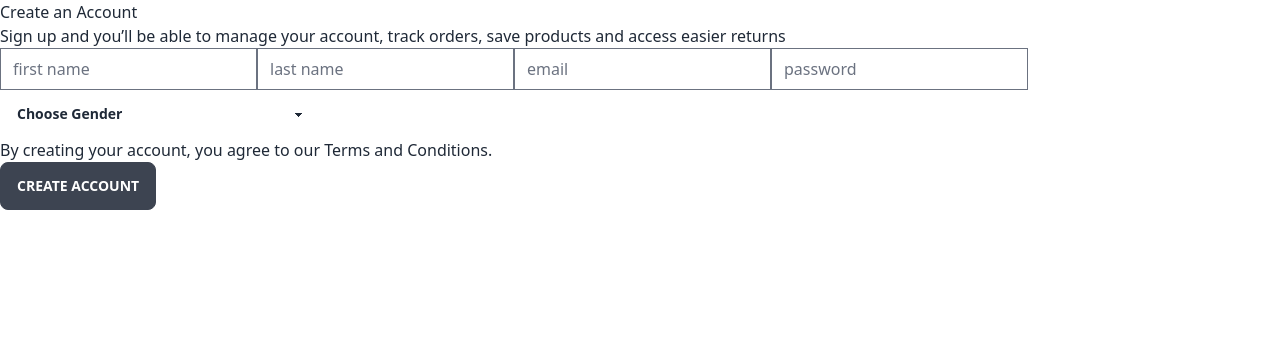
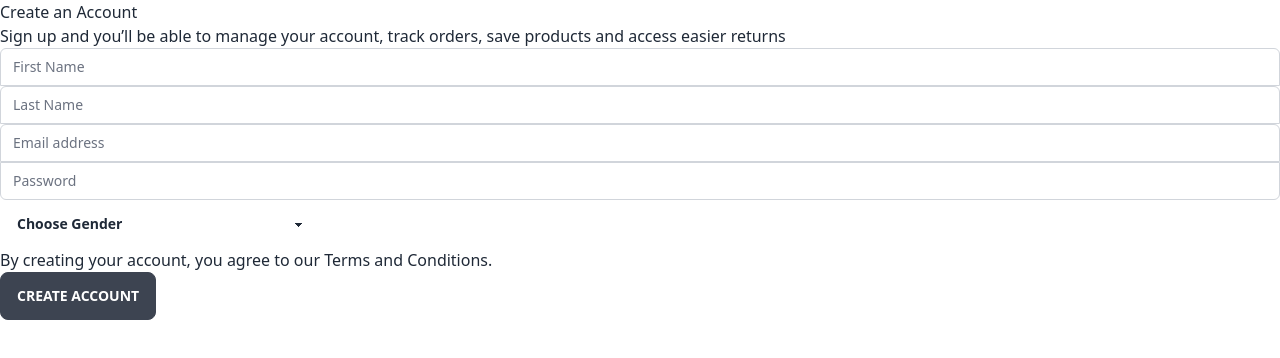
Before and after one commit to michaelmhtong/portfolio-eshop, a React (Create React App) app in the folder ecommerce-web/: page /register in a window 1280 px wide. Shown: the top 358 px of the page. Built offline with nearby package versions, Linux system fonts and the light colour scheme.

Commit message:
feat: user register

```diff
--- a/ecommerce-web/src/pages/Register.jsx
+++ b/ecommerce-web/src/pages/Register.jsx
@@ -1,14 +1,61 @@
 import React from "react";
+import { useState } from "react";
+import { register } from "../redux/apiCalls";
+import { useDispatch, useSelector } from "react-redux";
 
 const Register = () => {
+  const [email, setEmail] = useState("");
+  const [password, setPassword] = useState("");
+  const [firstName, setFirstName] = useState("");
+  const [lastName, setLastName] = useState("");
+  const dispatch = useDispatch();
+
+  const handleRegister = () => {
+    register(dispatch, { email, password, firstName, lastName });
+  };
+
   return (
     <div>
       <h1>Create an Account</h1>
       <h2>Sign up and you’ll be able to manage your account, track orders, save products and access easier returns</h2>
-      <input placeholder="first name" />
-      <input placeholder="last name" />
-      <input placeholder="email" />
-      <input placeholder="password" />
+      <input
+        id="first-name"
+        name="firstName"
+        type="string"
+        required
+        className="relative block w-full appearance-none rounded-none rounded-t-md border border-gray-300 px-3 py-2 text-gray-900 placeholder-gray-500 focus:z-10 focus:border-indigo-500 focus:outline-none focus:ring-indigo-500 sm:text-sm"
+        placeholder="First Name"
+        onChange={(e) => setFirstName(e.target.value)}
+      />
+      <input
+        id="last-name"
+        name="lastName"
+        type="string"
+        required
+        className="relative block w-full appearance-none rounded-none rounded-t-md border border-gray-300 px-3 py-2 text-gray-900 placeholder-gray-500 focus:z-10 focus:border-indigo-500 focus:outline-none focus:ring-indigo-500 sm:text-sm"
+        placeholder="Last Name"
+        onChange={(e) => setLastName(e.target.value)}
+      />
+      <input
+        id="email-address"
+        name="email"
+        type="email"
+        autoComplete="email"
+        required
+        className="relative block w-full appearance-none rounded-none rounded-t-md border border-gray-300 px-3 py-2 text-gray-900 placeholder-gray-500 focus:z-10 focus:border-indigo-500 focus:outline-none focus:ring-indigo-500 sm:text-sm"
+        placeholder="Email address"
+        onChange={(e) => setEmail(e.target.value)}
+      />
+      <input
+        id="password"
+        name="password"
+        type="password"
+        autoComplete="password"
+        required
+        className="relative block w-full appearance-none rounded-none rounded-b-md border border-gray-300 px-3 py-2 text-gray-900 placeholder-gray-500 focus:z-10 focus:border-indigo-500 focus:outline-none focus:ring-indigo-500 sm:text-sm"
+        placeholder="Password"
+        onChange={(e) => setPassword(e.target.value)}
+      />
       <select className="select w-full max-w-xs">
         <option disabled selected>
           Choose Gender
@@ -18,7 +65,9 @@ const Register = () => {
         <option>Prefer not to say</option>
       </select>
       <h3>By creating your account, you agree to our Terms and Conditions.</h3>
-      <button className="btn">CREATE ACCOUNT</button>
+      <button className="btn" onClick={handleRegister}>
+        CREATE ACCOUNT
+      </button>
     </div>
   );
 };
--- a/ecommerce-web/src/redux/apiCalls.js
+++ b/ecommerce-web/src/redux/apiCalls.js
@@ -10,3 +10,12 @@ export const login = async (dispatch, user) => {
     dispatch(loginFailure());
   }
 };
+
+export const register = async (dispatch, user) => {
+  try {
+    const res = await publicRequest.post("/auth/register", user);
+    dispatch(loginSuccess(res.data));
+  } catch (err) {
+    console.log(err.response.data);
+  }
+};
--- a/ecommerce-web/src/redux/userRedux.js
+++ b/ecommerce-web/src/redux/userRedux.js
@@ -19,8 +19,12 @@ const userSlice = createSlice({
       state.isFetching = false;
       state.error = true;
     },
+    logout: (state, action) => {
+      state.isFetching = false;
+      state.currentUser = null;
+    },
   },
 });
 
-export const { loginStart, loginSuccess, loginFailure } = userSlice.actions;
+export const { loginStart, loginSuccess, loginFailure, logout } = userSlice.actions;
 export default userSlice.reducer;
```
Also changed, not shown: 2 other files (tests, documents, lock files or other folders).
